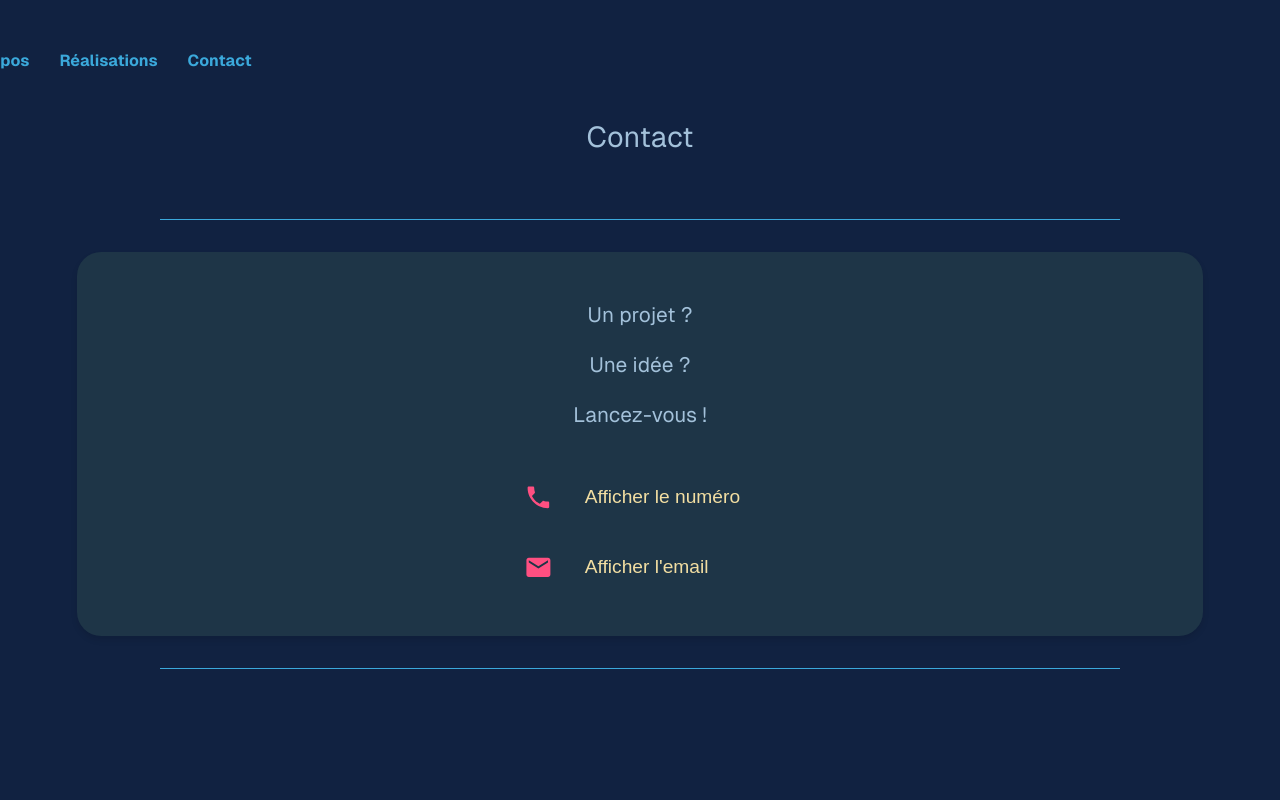
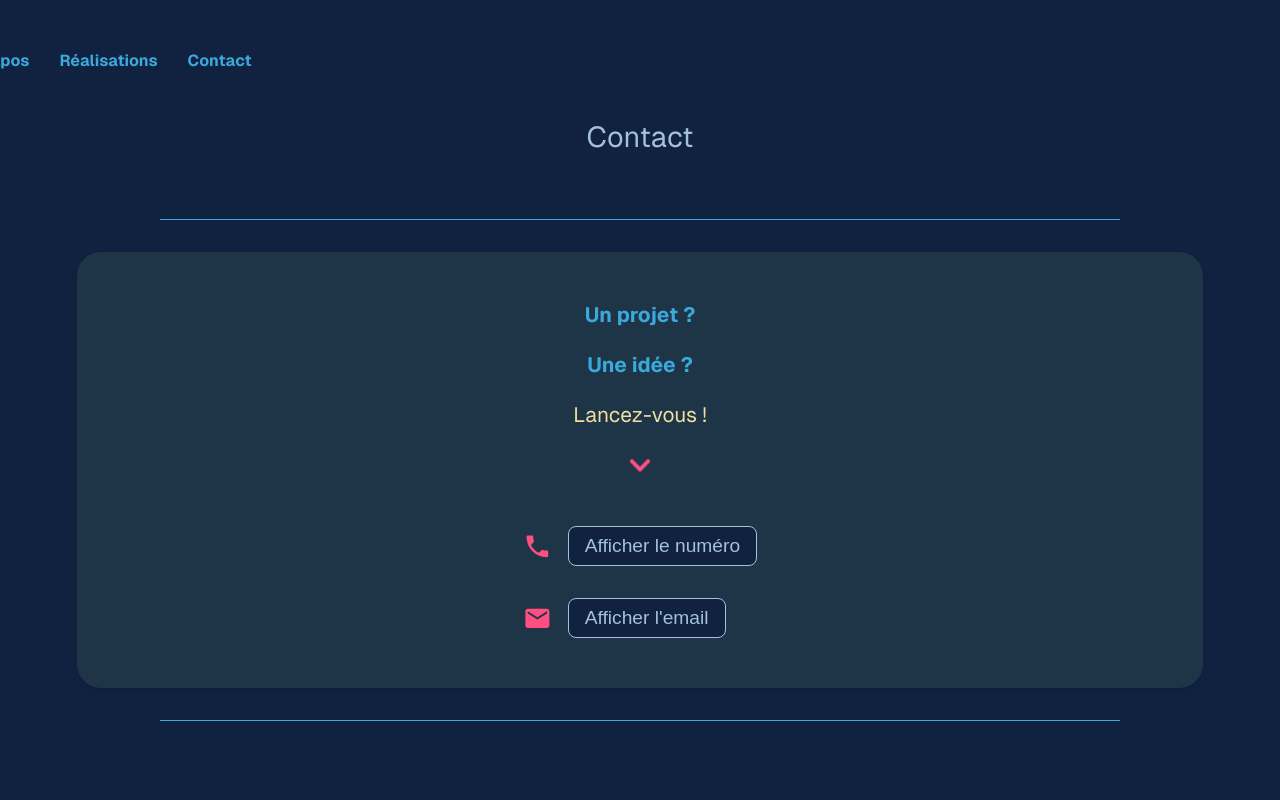
Before and after one commit to e-hainaux/ehweb-agency, a Next.js app: page /contact in a window 1280 px wide. Shown: the top 800 px of the page. Built offline with nearby package versions, Linux system fonts and the light colour scheme.

Commit message:
update contact colors + clean code in BodyProjects CSS

```diff
--- a/src/app/data/contactData.ts
+++ b/src/app/data/contactData.ts
@@ -1,10 +1,10 @@
 export const emailParts = {
   localPart: "contact",
-  domainPart: "exemple.com",
+  domainPart: "ehweb.fr",
 };
 
 export const phoneParts = {
   part1: "+33",
   part2: "6",
-  part3: "12345678",
+  part3: "50 82 81 36",
 };
--- a/src/components/contact/ContactIntro.tsx
+++ b/src/components/contact/ContactIntro.tsx
@@ -1,14 +1,15 @@
 import React from "react";
-
+import { FaChevronDown } from "react-icons/fa";
 import styles from "@/styles/contact/ContactIntro.module.css";
 
 export default function ContactIntro() {
   return (
     <div className={styles.mainContainer}>
       <div className={styles.textContainer}>
-        <p className={styles.text}>Un projet ?</p>
-        <p className={styles.text}>Une idée ?</p>
-        <p className={styles.text}>Lancez-vous !</p>
+        <p className={styles.question}>Un projet ?</p>
+        <p className={styles.question}>Une idée ?</p>
+        <p className={styles.answer}>Lancez-vous !</p>
+        <FaChevronDown className={styles.icon} />
       </div>
     </div>
   );
--- a/src/styles/contact/ContactIntro.module.css
+++ b/src/styles/contact/ContactIntro.module.css
@@ -16,8 +16,14 @@
   align-items: center;
   gap: 24px;
 }
-.text {
-  color: var(--text-secondary);
+.question {
+  color: var(--text-secondary-darker);
+  font-size: 1.3em;
+  font-weight: bold;
+}
+
+.answer {
+  color: var(--text-main);
   font-size: 1.3em;
 }
 
@@ -38,3 +44,19 @@
   justify-content: center;
   align-items: center;
 }
+
+.icon {
+  color: var(--text-tertiary);
+  font-size: 24px;
+  animation: bounce 1.5s infinite;
+}
+
+@keyframes bounce {
+  0%,
+  100% {
+    transform: translateY(0);
+  }
+  50% {
+    transform: translateY(6px);
+  }
+}
--- a/src/styles/contact/ProtectedContact.module.css
+++ b/src/styles/contact/ProtectedContact.module.css
@@ -55,16 +55,18 @@
 
 .button {
   padding: 0.5rem 1rem;
-  color: var(--text-main);
+  color: var(--text-secondary);
   font-size: 1.2em;
   border: none;
-  background: none;
+  background: var(--background-main);
+  border-radius: 8px;
+  border: 1px solid var(--text-secondary);
   cursor: pointer;
   transition: color 0.2s ease;
 }
 
 .button:hover {
-  color: #1d4ed8;
+  color: var(--text-neutral);
 }
 
 .descriptionContainer {
@@ -74,5 +76,5 @@
   align-items: flex-start;
   gap: 8px;
 
-  color: var(--text-main);
+  color: var(--text-secondary);
 }
```
Also changed, not shown: src/styles/projects/BodyProjects.module.css (+0 -8 lines).
